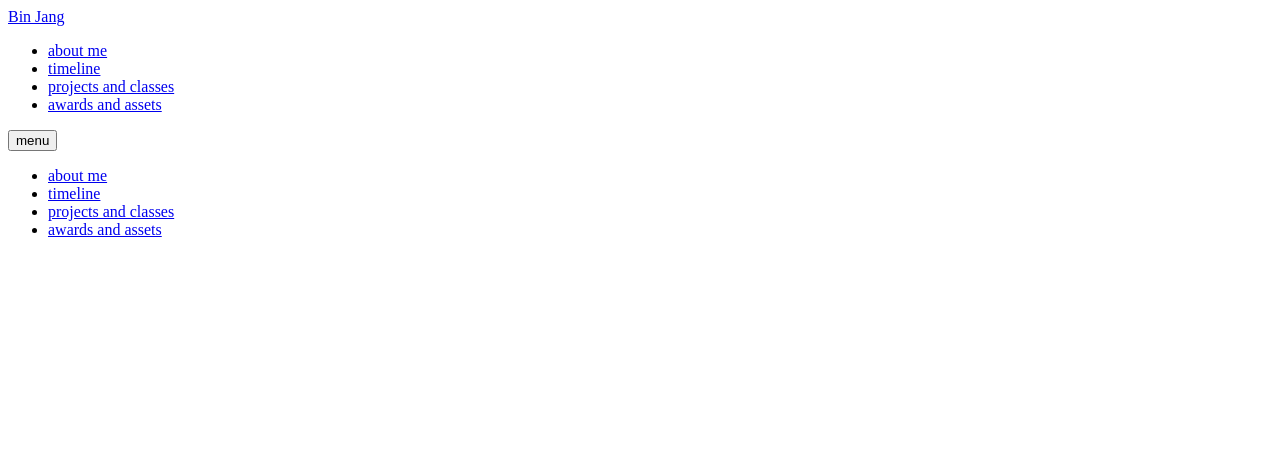
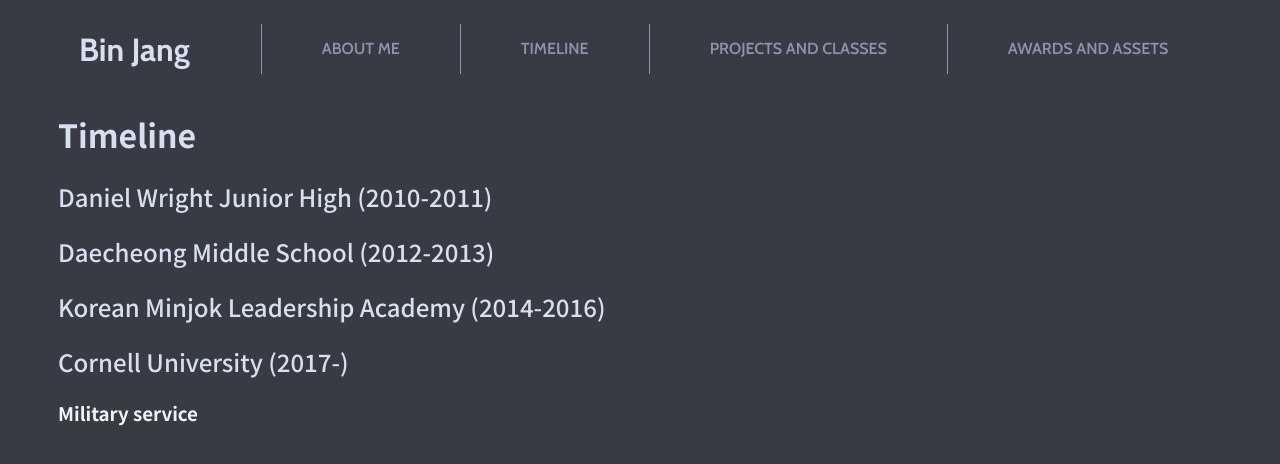
Before and after one commit to binjang/Personal_Website, a plain HTML site: page timeline.html in a window 1280 px wide. Drawn offline with nearby package versions, Linux system fonts and the light colour scheme.

Commit message:
added navigation bar some css styling

```diff
--- a/about.html
+++ b/about.html
@@ -3,7 +3,7 @@
     <head>
         <meta charset = "utf-8" />
         <meta name="viewport" content="width=device-width, initial-scale=1"/>
-        <link rel="stylesheet" type="text/css" href="styles.css">
+        <link rel="stylesheet" type="text/css" href="style.css">
         <title> Bin Jang </title>
     </head>
     <body>
@@ -44,10 +44,6 @@
 
         </div>
 
-        <script type="text/javascript" src="scripts/jquery-3.6.0.js"></script>
-        <script type="text/javascript" src="scripts/hamburger-menu.js"></script>
-        <script type="text/javascript" src="scripts/carousel.js"></script>
-        <script type="text/javascript" src="scripts/dropdown-menu.js"></script>
 
-        </body>
+    </body>
 </html>
--- a/style.css
+++ b/style.css
@@ -0,0 +1,84 @@
+@import url('https://fonts.googleapis.com/css2?family=Cabin:ital,wght@0,400;0,500;0,600;0,700;1,400;1,500;1,600;1,700&family=Kanit:ital,wght@0,100;0,200;0,300;0,400;0,500;0,600;0,700;0,800;0,900;1,100;1,200;1,300;1,400;1,500;1,600;1,700;1,800;1,900&family=Noto+Sans+KR:wght@100;300;400;500;700;900&display=swap');
+
+body{
+  font-family: 'Noto Sans KR', sans-serif;
+  color: #F1F3F8;
+  background-color: #393B44;
+}
+
+h1{
+  font-weight: 600;
+  color: #D6E0F0;
+}
+
+h2{
+  font-weight: 500;
+  color: #D6E0F0;
+}
+
+header{
+  display: flex;
+  flex-direction: row;
+}
+
+#title{
+  font-family: 'Cabin', sans-serif;
+  flex: 1;
+  text-align: center;
+  font-weight: 700;
+  text-decoration: none;
+  color: #D6E0F0;
+  margin: auto;
+  font-size: 2em;
+}
+
+#desktop_nav{
+  flex: 4;
+}
+
+#desktop_nav_ul{
+  font-family: 'Cabin', sans-serif;
+  font-weight: 600;
+  display: flex;
+  flex-direction: row;
+  list-style: none;
+  padding-left: 0px;
+}
+
+.nav_item{
+  display: flex;
+  text-align: center;
+  height: 50px;
+  border-left: solid 0.1px ;
+  border-color: #8D93AB;
+}
+
+.nav_item :hover{
+  background-color: #8D93AB;
+  color: white;
+}
+
+.nav_item a{
+  text-decoration: none;
+  text-transform: uppercase;
+  color: #8D93AB;
+  height: 50px;
+  line-height: 50px;
+  padding: 0 60px;
+  transition: background-color 0.2s, color 0.2s;
+}
+
+#content{
+  margin-left: 50px;
+}
+
+.hidden{
+  display: none;
+}
+
+@media (max-width: 1250px){
+  body{
+    display: inline-block;
+    width: 1250px;
+  }
+}
--- a/timeline.html
+++ b/timeline.html
@@ -3,7 +3,7 @@
     <head>
         <meta charset = "utf-8" />
         <meta name="viewport" content="width=device-width, initial-scale=1"/>
-        <link rel="stylesheet" type="text/css" href="styles.css">
+        <link rel="stylesheet" type="text/css" href="style.css">
         <title> Bin Jang </title>
     </head>
     <body>
@@ -41,7 +41,12 @@
         </div>
 
         <div id="content">
-
+          <h1> Timeline </h1>
+          <h2> Daniel Wright Junior High (2010-2011)</h2>
+          <h2> Daecheong Middle School (2012-2013)</h2>
+          <h2> Korean Minjok Leadership Academy (2014-2016)</h2>
+          <h2> Cornell University (2017-)</h2>
+          <h3> Military service</h3>
         </div>
 
         <script type="text/javascript" src="scripts/jquery-3.6.0.js"></script>
```
Also changed, not shown: awards.html (+1 -1 lines), index.html (+3 -6 lines), projects.html (+1 -1 lines).
